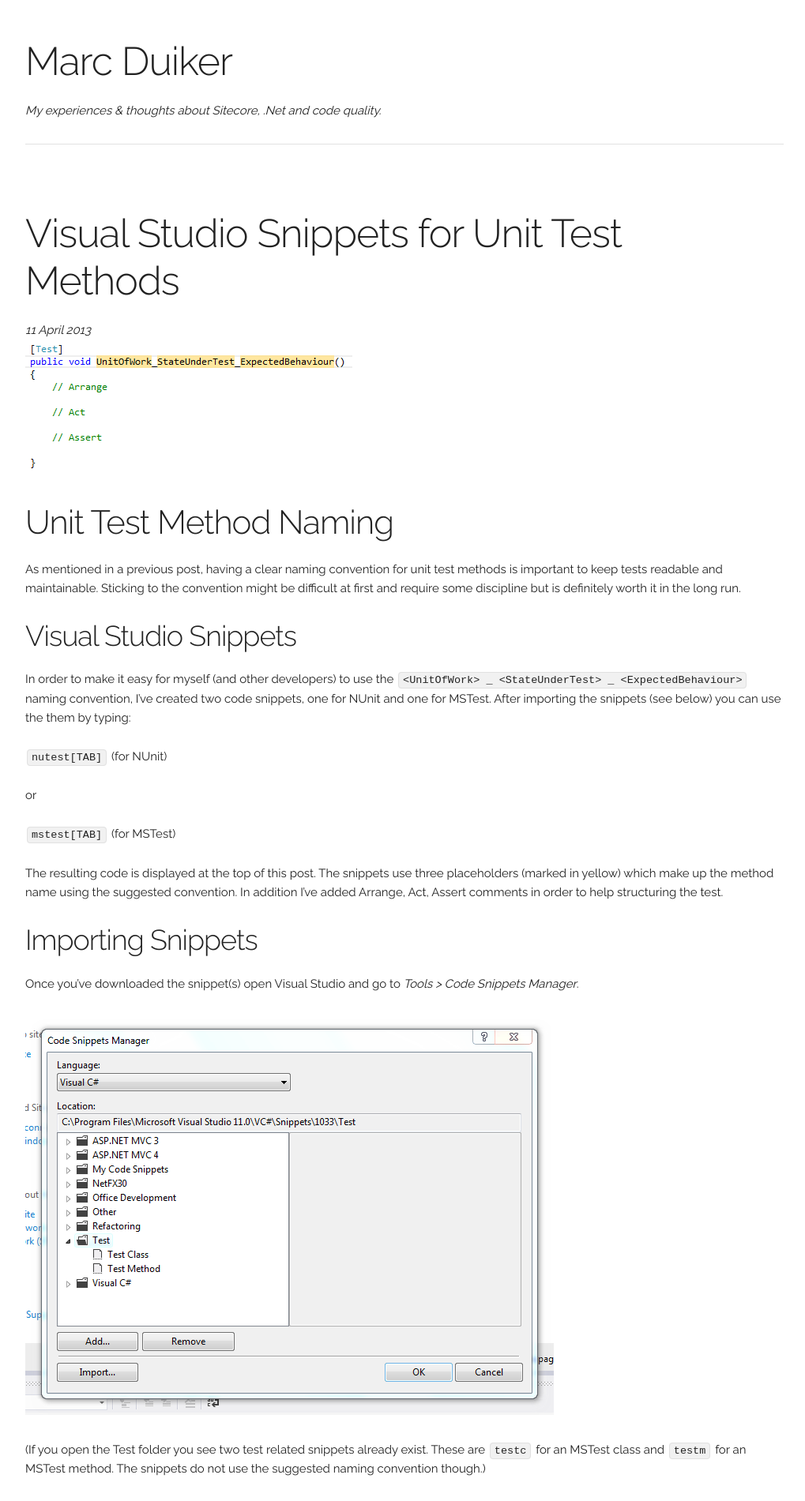
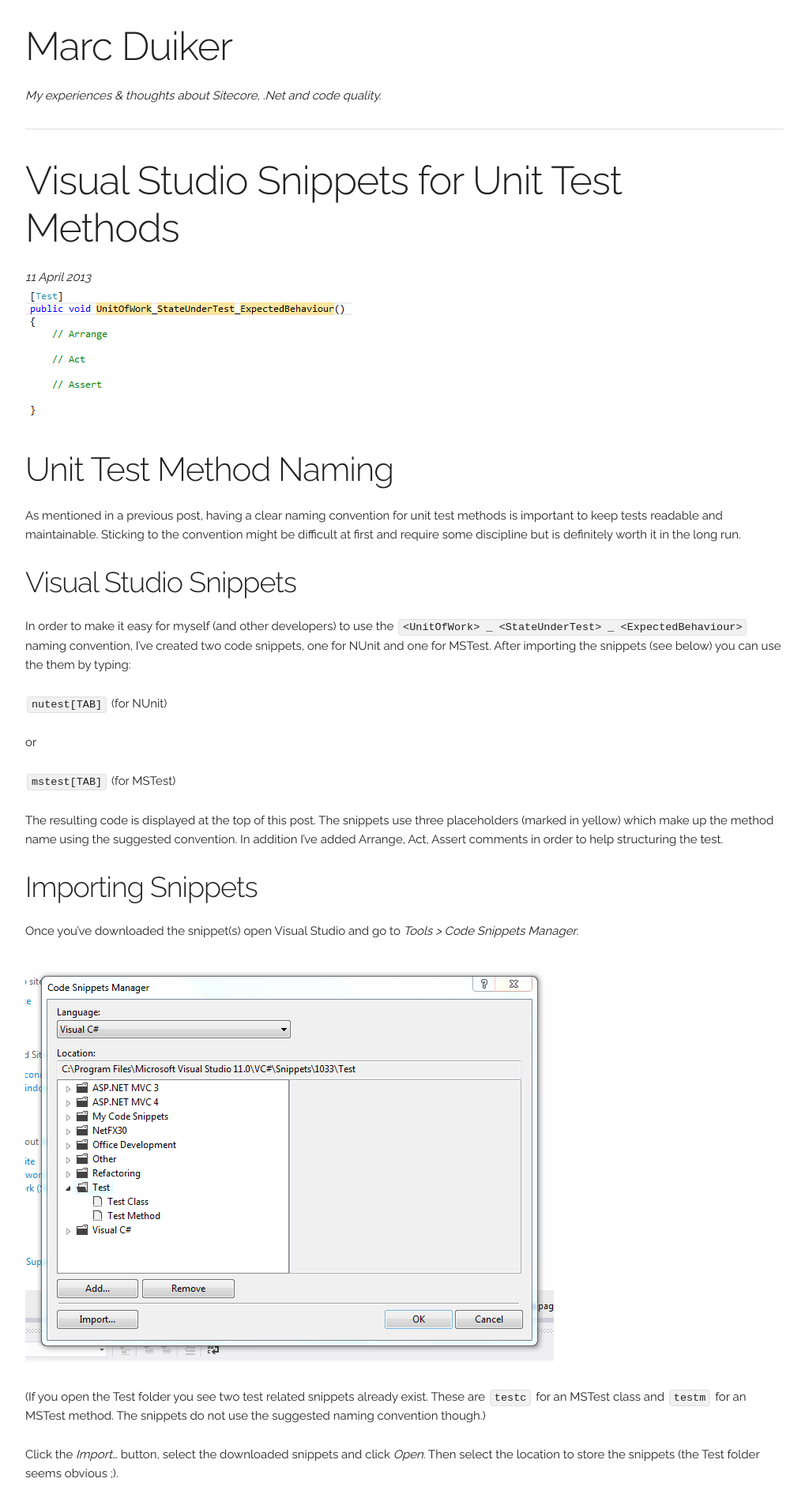
Before and after one commit to marcduiker/marcduiker.github.io, a Jekyll site: the page built from _posts/2013-04-11-visual-studio-snippets-for-unit-test-methods.md, in a window 1280 px wide. Shown: the top 1901 px of the page at 79% size, without its empty margins (128-1147 px from the left). Built offline with Jekyll 4.4.1, drawn with Linux system fonts in a browser that asks for light colours.

Commit message:
removed margins in post layout, removed under construction content

```diff
--- a/_includes/footer.html
+++ b/_includes/footer.html
@@ -2,8 +2,8 @@
     <div class="row">
       <div class="twelve columns">
         <p>
-			Marc Duiker: <a href="https://twitter.com/@marcduiker" target="_blank">Twitter</a> || <a href="https://nl.linkedin.com/in/mduiker" target="_blank">LinkedIn</a>
-		</p>
+			   Marc Duiker: <a href="https://twitter.com/@marcduiker" target="_blank">Twitter</a> || <a href="https://nl.linkedin.com/in/mduiker" target="_blank">LinkedIn</a>
+		    </p>
       </div>
     </div>
   </div>
--- a/_includes/header.html
+++ b/_includes/header.html
@@ -1,9 +1,9 @@
   <div class="container">
     <div class="row">
-      <div class="twelve columns" style="margin-top: 5%">
+      <div class="twelve columns" style="margin-top: 3%">
         <h1>Marc Duiker</h1>
-		<p><em>My experiences &amp; thoughts about Sitecore, .Net and code quality.</em></p>
-		<hr>
+		    <p><em>My experiences &amp; thoughts about Sitecore, .Net and code quality.</em></p>
+		    <hr>
       </div>
     </div>
   </div>
--- a/_layouts/post.html
+++ b/_layouts/post.html
@@ -6,7 +6,7 @@
 
 		<div class="container">
 			<div class="row">
-        		<div class="twelve columns" style="margin-top: 5%">
+        		<div class="twelve columns">
         			<h1>{{ page.title }}</h1>
 					<em>{{ page.date | date_to_long_string }}</em>
         		</div>
@@ -23,8 +23,9 @@
 
 		<div class="container">
 			<div class="row">
-        		<div class="twelve columns" style="margin-top: 5%">
-        			<p>
+        		<div class="twelve columns">
+        			<hr>
+					<p>
 						<a href="http://marcduiker.github.io/">Back to index</a>
 					</p>
         		</div>
```
Also changed, not shown: index.html (+0 -8 lines).
